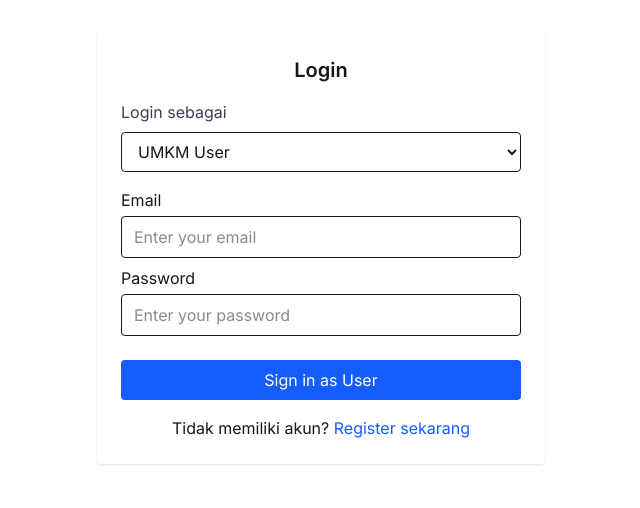
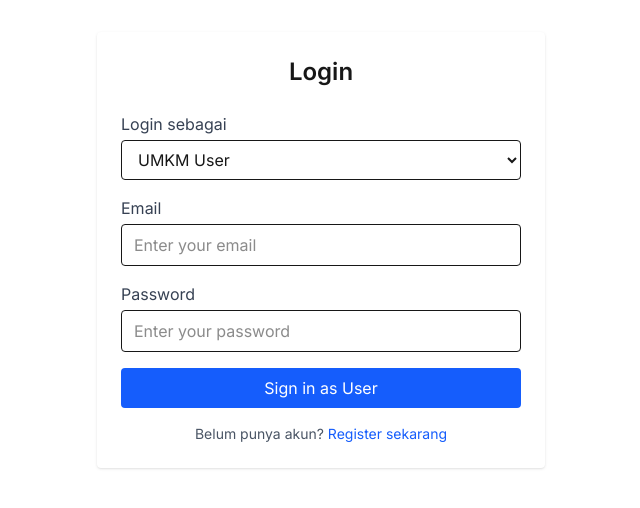
Before and after one commit to willardasen/UmkmWebsite, a Next.js app: page /login in a window 1280 px wide. Shown: the top 508 px of the page, without its empty margins (319-959 px from the left). Built offline with nearby package versions, Linux system fonts and the light colour scheme.

Commit message:
login dan register uda sukses

```diff
--- a/src/app/(auth)/login/page.tsx
+++ b/src/app/(auth)/login/page.tsx
@@ -1,132 +1,147 @@
-'use client'
+// src/components/forms/LoginForm.tsx
+"use client";
 
 import { useState } from "react";
 import { useRouter } from "next/navigation";
+import { signIn, getSession } from "next-auth/react";
 import { loginSchema, LoginFormData } from "@/lib/validations/auth";
 import ErrorMessage from "@/components/ErrorMessage";
 import Link from "next/link";
 
 export default function LoginForm() {
-  const [formData, setFormData] = useState<LoginFormData>({ email: "", password: "" });
-  const [role, setRole] = useState<"user" | "admin">("user"); // Logic: pilih role untuk menentukan endpoint
+  const router = useRouter();
+  const [formData, setFormData] = useState<LoginFormData>({
+    email: "",
+    password: "",
+  });
+  const [role, setRole] = useState<"user" | "admin">("user");
   const [errors, setErrors] = useState<Partial<LoginFormData>>({});
-  const [serverError, setServerError] = useState("");
-  const router = useRouter();
+  const [serverError, setServerError] = useState<string>("");
 
-  const handleChange = (e: React.ChangeEvent<HTMLInputElement | HTMLSelectElement>) => {
-    const { name, value } = e.target;
-    setFormData(prev => ({ ...prev, [name]: value }));
-    setErrors(prev => ({ ...prev, [name]: "" }));
+  const handleInputChange = (
+    e: React.ChangeEvent<HTMLInputElement>
+  ) => {
+    setFormData(prev => ({ ...prev, [e.target.name]: e.target.value }));
+    setErrors(prev => ({ ...prev, [e.target.name]: undefined }));
     setServerError("");
+  };
+
+  const handleRoleChange = (
+    e: React.ChangeEvent<HTMLSelectElement>
+  ) => {
+    setRole(e.target.value as "user" | "admin");
   };
 
   const handleSubmit = async (e: React.FormEvent) => {
     e.preventDefault();
 
-    // 1️⃣ Local validation dengan Zod
+    // 1) Validasi lokal dengan Zod
     try {
       loginSchema.parse(formData);
       setErrors({});
     } catch (err: any) {
-      if (err.errors) {
       const fieldErrors: Partial<LoginFormData> = {};
-        err.errors.forEach((error: any) => {
+      err.errors?.forEach((error: any) => {
         fieldErrors[error.path[0] as keyof LoginFormData] = error.message;
       });
       setErrors(fieldErrors);
-      }
       return;
     }
 
-    // 2️⃣ Pilih endpoint berdasarkan role
-    const endpoint = role === "admin"
-      ? "/api/admin/login"   // Logic: route untuk admin
-      : "/api/user/login";   // Logic: route untuk UMKM user
-
-    try {
-      const res = await fetch(endpoint, {
-        method: "POST",
-        headers: { "Content-Type": "application/json" },
-        body: JSON.stringify(formData),
+    // 2) Sign in via NextAuth Credentials
+    const result = await signIn("credentials", {
+      redirect: false,
+      email: formData.email,
+      password: formData.password,
+      role,                         // dibaca oleh authorize()
     });
 
-      const data = await res.json();
-      if (!res.ok) {
-        setServerError(data.message || "Login failed");
+    if (result?.error) {
+      setServerError(result.error);
       return;
     }
 
-      // 3️⃣ Simpan token dan redirect
-      localStorage.setItem("token", data.token);
-      router.push(role === "admin" ? "/tes/bank" : "/tes/umkm"); // ini nanti coba ganti ke dashboard masing-masing
-    } catch {
-      setServerError("An unexpected error occurred. Please try again.");
+    // 3) Redirect
+    if (role === "user") {
+      router.push("/tes/umkm"); //ganti
+      return;
+    }
+
+    // 4) Untuk admin, cek actual role dari session
+    const session = await getSession();
+    const actualRole = session?.user?.role;
+    if (actualRole === "SYSTEM") {
+      router.push("/tes/system"); //ganti
+    } else {
+      router.push("/tes/bank"); //ganti
     }
   };
 
   return (
-    <form onSubmit={handleSubmit} className="max-w-md mx-auto p-6 shadow rounded bg-white">
-      <h2 className="text-center text-xl font-semibold mb-4">Login</h2>
+    <form
+      onSubmit={handleSubmit}
+      className="max-w-md mx-auto p-6 bg-white rounded shadow"
+    >
+      <h2 className="text-2xl font-semibold text-center mb-6">Login</h2>
 
-      {/* Role selector */}
       <div className="mb-4">
-        <label className="block text-gray-700 mb-1">Login sebagai</label>
+        <label className="block mb-1 text-gray-700">Login sebagai</label>
         <select
           name="role"
           value={role}
-          onChange={e => setRole(e.target.value as "user"|"admin")}
-          className="w-full mt-1 px-3 py-2 border rounded"
+          onChange={handleRoleChange}
+          className="w-full px-3 py-2 border rounded"
         >
           <option value="user">UMKM User</option>
           <option value="admin">Admin</option>
         </select>
       </div>
 
-      <label className="block mb-2">
-        <span>Email</span>
+      <div className="mb-4">
+        <label className="block mb-1 text-gray-700">Email</label>
         <input
           type="email"
           name="email"
+          value={formData.email}
+          onChange={handleInputChange}
           placeholder="Enter your email"
-          value={formData.email}
-          onChange={handleChange}
-          className="w-full mt-1 px-3 py-2 border rounded"
+          className="w-full px-3 py-2 border rounded"
           required
         />
         <ErrorMessage message={errors.email} />
-      </label>
+      </div>
 
-      <label className="block mb-2">
-        <span>Password</span>
+      <div className="mb-4">
+        <label className="block mb-1 text-gray-700">Password</label>
         <input
           type="password"
           name="password"
+          value={formData.password}
+          onChange={handleInputChange}
           placeholder="Enter your password"
-          value={formData.password}
-          onChange={handleChange}
-          className="w-full mt-1 px-3 py-2 border rounded"
+          className="w-full px-3 py-2 border rounded"
           required
         />
         <ErrorMessage message={errors.password} />
-      </label>
+      </div>
 
-      {serverError && <p className="text-red-600 text-sm mb-4">{serverError}</p>}
+      {serverError && (
+        <p className="text-red-600 text-sm mb-4">{serverError}</p>
+      )}
 
       <button
         type="submit"
-        className="mt-4 w-full bg-blue-600 text-white py-2 rounded hover:bg-blue-700"
+        className="w-full bg-blue-600 text-white py-2 rounded hover:bg-blue-700 transition"
       >
         Sign in as {role === "admin" ? "Admin" : "User"}
       </button>
 
-      <div className="text-center mt-4">
-        <p>
-          Tidak memiliki akun?{" "}
+      <p className="text-center text-sm text-gray-600 mt-4">
+        Belum punya akun?{" "}
         <Link href="/register" className="text-blue-600 hover:underline">
           Register sekarang
         </Link>
       </p>
-      </div>
     </form>
   );
 }
--- a/src/app/(auth)/register/page.tsx
+++ b/src/app/(auth)/register/page.tsx
@@ -41,7 +41,7 @@ export default function RegisterForm() {
         return;
       }
 
-      router.push("/auth/login");
+      router.push("/login");
     } catch (error: any) {
       if (error.errors) {
         const validationErrors: Partial<RegisterFormData> = {};
--- a/src/app/api/admin/index.ts
+++ b/src/app/api/admin/admin-list/route.ts
@@ -1,7 +1,7 @@
 // untuk melihat list admin bank
 import { NextApiRequest, NextApiResponse } from 'next'
-import { prisma } from '../../../../prisma/client'
-import { adminOnly } from '../utils/adminOnly'
+import { prisma } from '../../../../../prisma/client'
+import { adminOnly } from '../../utils/adminOnly'
 
 async function handler(req: NextApiRequest, res: NextApiResponse) {
   if (req.method !== 'GET') {
--- a/src/app/api/admin/register-bank.ts
+++ /dev/null
@@ -1,35 +0,0 @@
-// File: /pages/api/admin/register-bank.ts
-import { NextApiRequest, NextApiResponse } from 'next'
-import bcrypt from 'bcryptjs'
-import { prisma } from '../../../../prisma/client'
-import { adminOnly } from '../utils/adminOnly'
-
-async function handler(req: NextApiRequest, res: NextApiResponse) {
-  if (req.method !== 'POST') return res.status(405).json({ message: 'Method not allowed' })
-
-  const { email, password, name } = req.body
-
-  // Validasi input
-  if (!email || !password || !name) return res.status(400).json({ message: 'Missing fields' })
-
-  try {
-    // Enkripsi password
-    const hashedPassword = await bcrypt.hash(password, 10)
-
-    // Membuat admin bank baru
-    const admin = await prisma.admin.create({
-      data: {
-        email,
-        password: hashedPassword,
-        name,
-        role: 'BANK', // Set role sebagai admin bank
-      },
-    })
-
-    res.status(201).json(admin)
-  } catch (err) {
-    res.status(500).json({ message: 'Error registering admin bank', error: err })
-  }
-}
-
-export default adminOnly(['SYSTEM'])(handler)
--- /dev/null
+++ b/src/app/api/admin/register-bank/route.ts
@@ -0,0 +1,37 @@
+import { NextRequest, NextResponse } from "next/server"
+import bcrypt from "bcryptjs"
+import { prisma } from "../../../../../prisma/client"
+import { getServerSession } from "next-auth/next"
+import { authOptions } from "@/lib/authOptions"
+
+export async function POST(req: NextRequest) {
+  // 1️⃣ Verify session & role via NextAuth
+  const session = await getServerSession(authOptions)
+  if (!session || session.user.role !== "SYSTEM") {
+    return NextResponse.json(
+      { message: "Forbidden: only SYSTEM admin can register bank admins" },
+      { status: 403 }
+    )
+  }
+
+  // 2️⃣ Parse body
+  const { email, password, name } = await req.json()
+  if (!email || !password || !name) {
+    return NextResponse.json({ message: "Missing fields" }, { status: 400 })
+  }
+
+  try {
+    // 3️⃣ Hash & create
+    const hashed = await bcrypt.hash(password, 10)
+    const admin = await prisma.admin.create({
+      data: { email, password: hashed, name, role: "BANK" },
+      select: { id: true, email: true, name: true, role: true, createdAt: true },
+    })
+    return NextResponse.json(admin, { status: 201 })
+  } catch (err: any) {
+    return NextResponse.json(
+      { message: "Error registering admin bank", error: err.message },
+      { status: 500 }
+    )
+  }
+}
--- a/src/app/api/umkm/[id].ts
+++ b/src/app/api/umkm/[id].ts
@@ -7,7 +7,7 @@ async function handler(req: NextApiRequest, res: NextApiResponse) {
 
   if (req.method === 'GET') {
     try {
-      const umkm = await prisma.umkm.findUnique({ where: { id: String(id) } })
+      const umkm = await prisma.uMKM.findUnique({ where: { id: String(id) } })
       return res.status(200).json(umkm)
     } catch (error) {
       return res.status(500).json({ message: 'Error fetching UMKM', error })
@@ -15,7 +15,7 @@ async function handler(req: NextApiRequest, res: NextApiResponse) {
   } else if (req.method === 'PUT') {
     try {
       const updateData = req.body
-      const updated = await prisma.umkm.update({
+      const updated = await prisma.uMKM.update({
         where: { id: String(id) },
         data: updateData,
       })
@@ -25,7 +25,7 @@ async function handler(req: NextApiRequest, res: NextApiResponse) {
     }
   } else if (req.method === 'DELETE') {
     try {
-      await prisma.umkm.delete({ where: { id: String(id) } })
+      await prisma.uMKM.delete({ where: { id: String(id) } })
       return res.status(200).json({ message: 'UMKM deleted' })
     } catch (error) {
       return res.status(500).json({ message: 'Error deleting UMKM', error })
--- /dev/null
+++ b/src/app/api/utils/sementara.tsx
@@ -0,0 +1,132 @@
+'use client'
+
+import { useState } from "react";
+import { useRouter } from "next/navigation";
+import { loginSchema, LoginFormData } from "@/lib/validations/auth";
+import ErrorMessage from "@/components/ErrorMessage";
+import Link from "next/link";
+
+export default function LoginForm() {
+  const [formData, setFormData] = useState<LoginFormData>({ email: "", password: "" });
+  const [role, setRole] = useState<"user" | "admin">("user"); // Logic: pilih role untuk menentukan endpoint
+  const [errors, setErrors] = useState<Partial<LoginFormData>>({});
+  const [serverError, setServerError] = useState("");
+  const router = useRouter();
+
+  const handleChange = (e: React.ChangeEvent<HTMLInputElement | HTMLSelectElement>) => {
+    const { name, value } = e.target;
+    setFormData(prev => ({ ...prev, [name]: value }));
+    setErrors(prev => ({ ...prev, [name]: "" }));
+    setServerError("");
+  };
+
+  const handleSubmit = async (e: React.FormEvent) => {
+    e.preventDefault();
+
+    // 1️⃣ Local validation dengan Zod
+    try {
+      loginSchema.parse(formData);
+      setErrors({});
+    } catch (err: any) {
+      if (err.errors) {
+        const fieldErrors: Partial<LoginFormData> = {};
+        err.errors.forEach((error: any) => {
+          fieldErrors[error.path[0] as keyof LoginFormData] = error.message;
+        });
+        setErrors(fieldErrors);
+      }
+      return;
+    }
+
+    // 2️⃣ Pilih endpoint berdasarkan role
+    const endpoint = role === "admin"
+      ? "/api/admin/login"   // Logic: route untuk admin
+      : "/api/user/login";   // Logic: route untuk UMKM user
+
+    try {
+      const res = await fetch(endpoint, {
+        method: "POST",
+        headers: { "Content-Type": "application/json" },
+        body: JSON.stringify(formData),
+      });
+
+      const data = await res.json();
+      if (!res.ok) {
+        setServerError(data.message || "Login failed");
+        return;
+      }
+
+      // 3️⃣ Simpan token dan redirect
+      localStorage.setItem("token", data.token);
+      router.push(role === "admin" ? "/tes/bank" : "/tes/umkm"); // ini nanti coba ganti ke dashboard masing-masing
+    } catch {
+      setServerError("An unexpected error occurred. Please try again.");
+    }
+  };
+
+  return (
+    <form onSubmit={handleSubmit} className="max-w-md mx-auto p-6 shadow rounded bg-white">
+      <h2 className="text-center text-xl font-semibold mb-4">Login</h2>
+
+      {/* Role selector */}
+      <div className="mb-4">
+        <label className="block text-gray-700 mb-1">Login sebagai</label>
+        <select
+          name="role"
+          value={role}
+          onChange={e => setRole(e.target.value as "user"|"admin")}
+          className="w-full mt-1 px-3 py-2 border rounded"
+        >
+          <option value="user">UMKM User</option>
+          <option value="admin">Admin</option>
+        </select>
+      </div>
+
+      <label className="block mb-2">
+        <span>Email</span>
+        <input
+          type="email"
+          name="email"
+          placeholder="Enter your email"
+          value={formData.email}
+          onChange={handleChange}
+          className="w-full mt-1 px-3 py-2 border rounded"
+          required
+        />
+        <ErrorMessage message={errors.email} />
+      </label>
+
+      <label className="block mb-2">
+        <span>Password</span>
+        <input
+          type="password"
+          name="password"
+          placeholder="Enter your password"
+          value={formData.password}
+          onChange={handleChange}
+          className="w-full mt-1 px-3 py-2 border rounded"
+          required
+        />
+        <ErrorMessage message={errors.password} />
+      </label>
+
+      {serverError && <p className="text-red-600 text-sm mb-4">{serverError}</p>}
+
+      <button
+        type="submit"
+        className="mt-4 w-full bg-blue-600 text-white py-2 rounded hover:bg-blue-700"
+      >
+        Sign in as {role === "admin" ? "Admin" : "User"}
+      </button>
+
+      <div className="text-center mt-4">
+        <p>
+          Tidak memiliki akun?{" "}
+          <Link href="/register" className="text-blue-600 hover:underline">
+            Register sekarang
+          </Link>
+        </p>
+      </div>
+    </form>
+  );
+}
--- /dev/null
+++ b/src/app/tes/error/page.tsx
@@ -0,0 +1,9 @@
+import React from 'react'
+
+const error = () => {
+  return (
+    <div>errorrrrrr</div>
+  )
+}
+
+export default error
```
Also changed, not shown: src/app/api/auth/[...nextauth]/route.ts (renamed from src/app/api/auth/nextauth/route.ts). Lines whose indentation alone changed are shown as unchanged.
